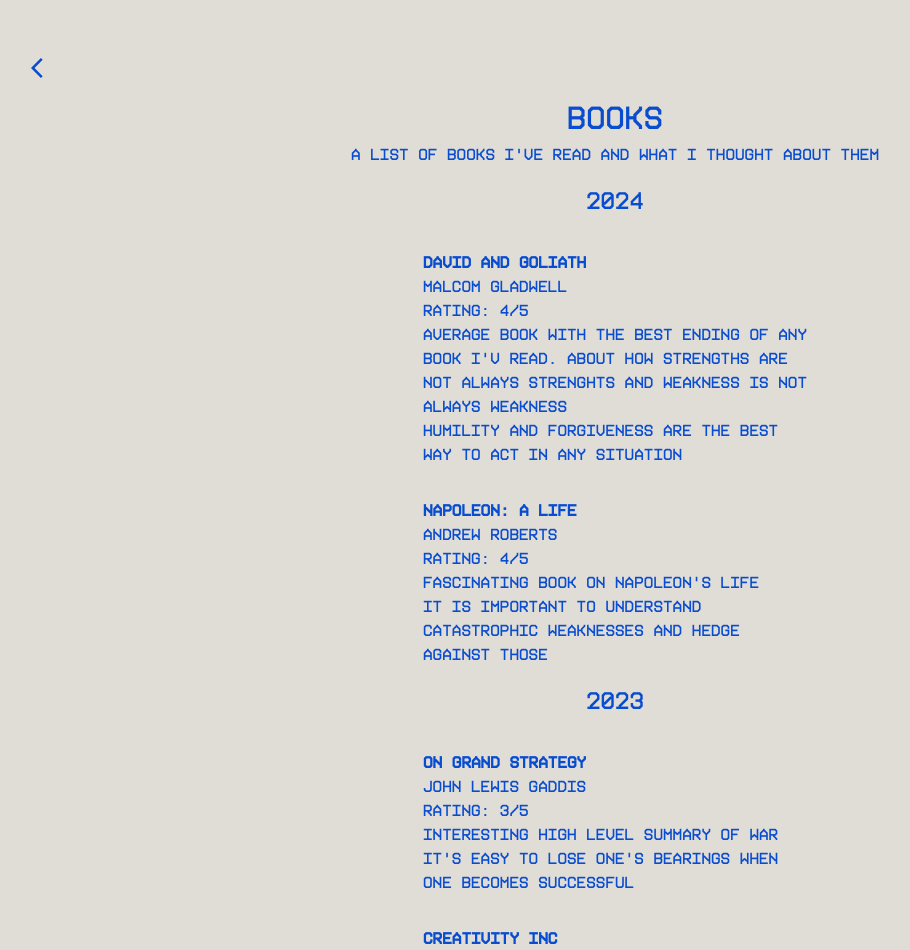
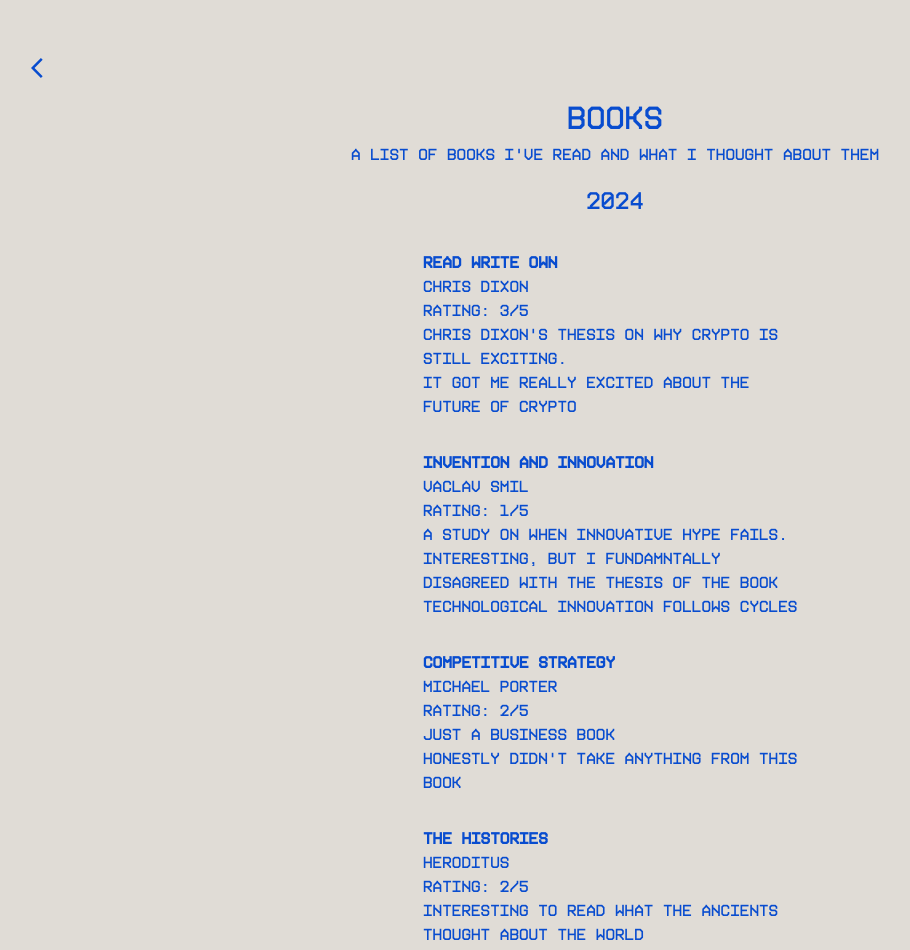
Before and after one commit to hwsimmons17/personal-site, a Next.js app: page /interests/books in a window 1280 px wide. Shown: the top 950 px of the page, without its empty margins (25-935 px from the left). Built offline with nearby package versions, Linux system fonts and the light colour scheme.

Commit message:
add some books

```diff
--- a/src/app/interests/books/page.tsx
+++ b/src/app/interests/books/page.tsx
@@ -12,6 +12,56 @@
 
       <h2 className="mt-4">2024</h2>
 
+      <div className="mt-8 w-96">
+        <a href="">
+          <b>Read Write Own</b>
+        </a>
+        <p>Chris Dixon</p>
+        <p>Rating: 3/5</p>
+        <p>
+      Chris Dixon&apos;s thesis on why crypto is still exciting.
+        </p>
+        <p>
+       It got me really excited about the future of crypto
+        </p>
+      </div>
+      <div className="mt-8 w-96">
+        <a href="https://www.amazon.com/Invention-Innovation-Brief-History-Failure/dp/B0BZ8YR63G/ref=sr_1_1?crid=3PBVQVUS7F1PR&dib=eyJ2IjoiMSJ9.7ayq3UBIPzPgkmM98CK1eAiWteZcXfBubeMLx3Uh3l04wJK_XGc7OFCq8Ep0TsHJGKBslnLaATMpvNY9JgKzxLZVSWzjC3YOv1qQjmRCTypIT1Ljmj4s2y59IwjYGD-Mo16UUhC2qoVZQeRqE2O8bH7JJiosFE1-zUeySrxMwMLCMBfwKTZOkzJqJEyGCVYhHfbAlawwg88MYRIgZSmeIE2OB80P4xTtZ8UdaZ14aoo.0re6smWC6_ClSARV7AKho-UjpMiClol5sQ1-EdetOuM&dib_tag=se&keywords=invention+and+innovation+vaclav+smil&qid=1726371196&sprefix=innovation+and+invention%2Caps%2C226&sr=8-1">
+          <b>Invention and Innovation</b>
+        </a>
+        <p>Vaclav Smil</p>
+        <p>Rating: 1/5</p>
+        <p>
+      A study on when innovative hype fails. Interesting, but I fundamntally disagreed with the thesis of the book
+        </p>
+        <p>
+        Technological innovation follows cycles
+        </p>
+      </div>
+      <div className="mt-8 w-96">
+        <a href="https://www.amazon.com/Competitive-Strategy-Techniques-Industries-Competitors/dp/0684841487/ref=sr_1_1?crid=2O8PRIEUSSM7K&dib=eyJ2IjoiMSJ9.PtjTX2WD3HhHwQfPW6dMyFLrANaiJkNYohIKrKwPHne-TpVjVC5qvVxcShP_zfmqK4JpI8vwLxOMGcoRMi3FSVp2CriX57QVNClHxKBu83ZQ9GYswrgE_RsCE4D49FXXf7P_Oq_F_7ZMF8zgMjUq-xy6iGc2zF24uGmbtNq6O8NRz1Z5fiAEnKQk3j2KzIXOsFvL9M6CksLX2eQCz4SoSWR-AkOos5FPnuN3pxHW1rY.Cg3E-vzzb9-UScq6EY1WDpxd4fMmpBtvprmwj8qudcc&dib_tag=se&keywords=competitive+strategy+michael+porter&qid=1726370880&sprefix=competitive+st%2Caps%2C238&sr=8-1">
+          <b>Competitive Strategy</b>
+        </a>
+        <p>Michael Porter</p>
+        <p>Rating: 2/5</p>
+        <p>
+       Just a business book
+        </p>
+        <p>
+          Honestly didn&apos;t take anything from this book
+        </p>
+      </div>
+      <div className="mt-8 w-96">
+        <a href="https://www.amazon.com/Histories-Penguin-Classics-Deluxe-ebook/dp/B00G3L1900/ref=sr_1_5?crid=1IKJ54F8Z06HU&dib=eyJ2IjoiMSJ9.NpyPFktq1QRXHPm5pGgzoN1uETlZbITNb8AmsrVNnDlDd_JDoP_cvgVaoY8zdIr-hKkUgJempv95Vc1oTcTAu5giCsj476_6F-l8ygKi4WT2kkLEhbUKqgOkBIBQrF_RyzCcjdmGyRRhUZMlfjxsyu0czuGRj5EQ2-X_7Qli7fgqgsGW1Hm3caenMvNiOHum3Xlmc79coZ_5DOLoV8Itnz8evsChMx-9zYc5TSohuFg.JqOPW3kg8-5c74iZTXyxRNXwFpg8XScyoCA0EmEpWis&dib_tag=se&keywords=the+histories+herodotus&qid=1726370773&sprefix=the+histories+her%2Caps%2C178&sr=8-5">
+          <b>The Histories</b>
+        </a>
+        <p>Heroditus</p>
+        <p>Rating: 2/5</p>
+        <p>
+         Interesting to read what the ancients thought about the world
+        </p>
+        <p>We don&apos;t live all that differently from the ancients</p>
+      </div>
       <div className="mt-8 w-96">
         <a href="https://www.amazon.com/David-Goliath-Underdogs-Misfits-Battling/dp/0316204374/ref=asc_df_0316204374/?tag=hyprod-20&linkCode=df0&hvadid=312069250960&hvpos=&hvnetw=g&hvrand=11736503483181217803&hvpone=&hvptwo=&hvqmt=&hvdev=c&hvdvcmdl=&hvlocint=&hvlocphy=9029605&hvtargid=pla-434062911726&psc=1&mcid=cfae89efd6b2340f935b3722b81bb6ac&tag=&ref=&adgrpid=61316180599&hvpone=&hvptwo=&hvadid=312069250960&hvpos=&hvnetw=g&hvrand=11736503483181217803&hvqmt=&hvdev=c&hvdvcmdl=&hvlocint=&hvlocphy=9029605&hvtargid=pla-434062911726">
           <b>David and Goliath</b>
```
